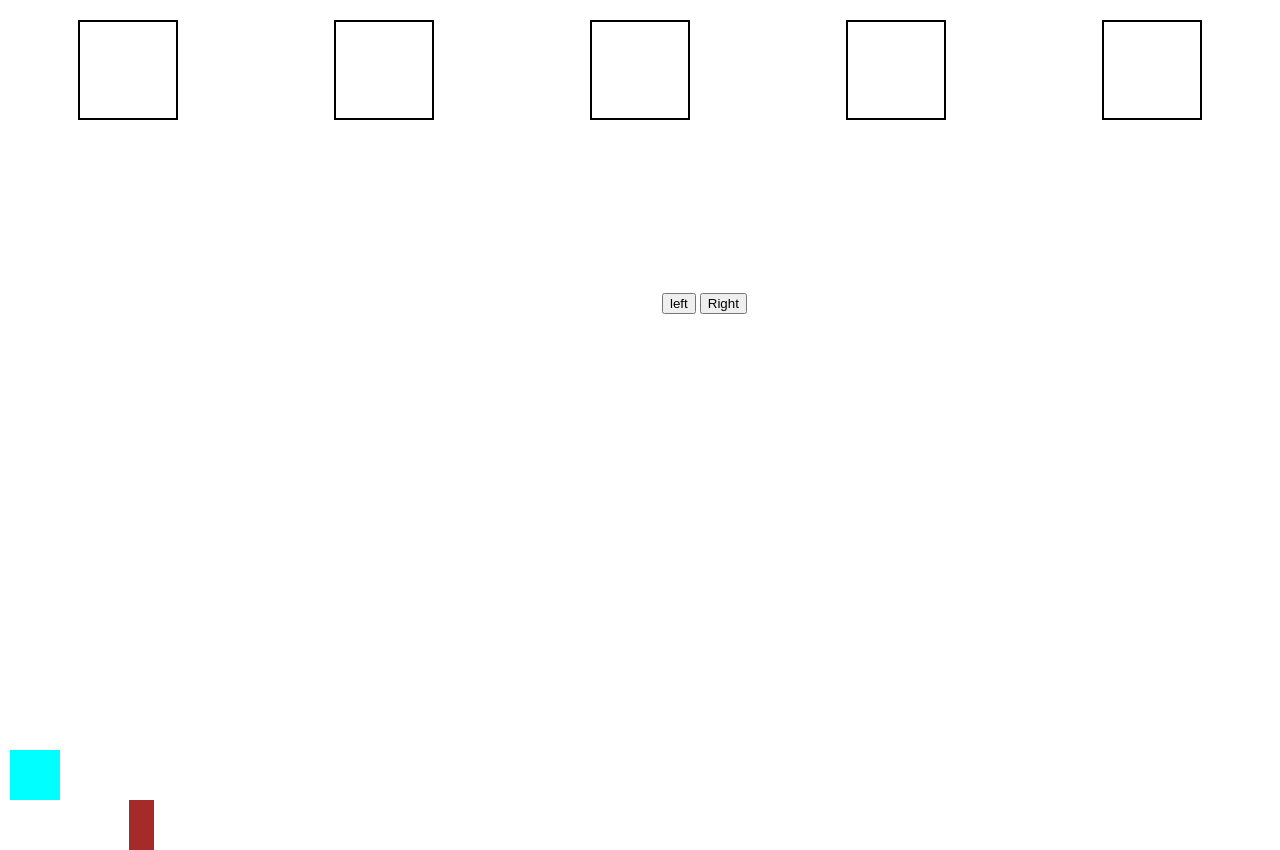
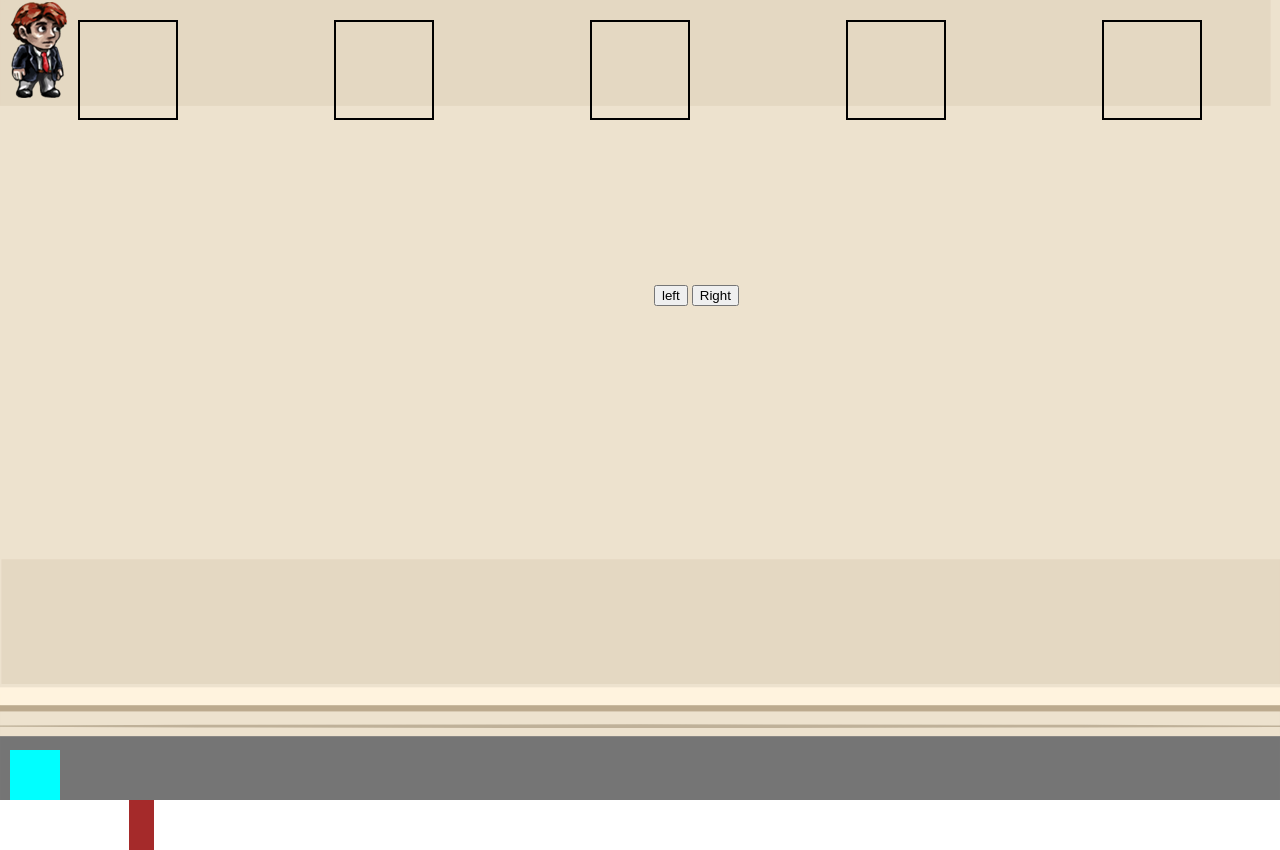
Before and after one commit to infoshareacademy/jfdzl1-green-hornets-game, a plain HTML site: page index.html in a window 1280 px wide. Drawn offline with Linux system fonts and the light colour scheme.

Commit message:
character animation working on keypress added background and files to conect as botle windows and grandma

```diff
--- a/css/style.css
+++ b/css/style.css
@@ -1,6 +1,22 @@
 * {
     overflow: hidden;
     box-sizing: border-box;
+}
+html, body {
+    margin: 0;
+    padding: 0;
+    min-height: 100%;
+}
+body{
+    background-image:url("../images/background.svg");
+    background-position-x: center;
+    background-position-y: bottom;
+    background-repeat: no-repeat;
+    background-attachment: scroll;
+    -webkit-background-size: cover;
+    -moz-background-size: cover;
+    -o-background-size: cover;
+    background-size: cover;
 }
 
 #window_1 {
--- a/js/player.js
+++ b/js/player.js
@@ -6,23 +6,27 @@ var canHeight = 300;
 
 var x = 0;
 var y = 0;
-var trackLeft = 1;
-var trackRight = 0;
+var trackLeft = 2;
+var trackRight = 1;
+var trackStand = 0;
 var left = false;
+var right = false;
+var stand = true;
 
 var scrX;
 var scrY;
 
 var sheetWidth = 720;
-var sheetHeight = 188;
+var sheetHeight = 300;
 
 var cols = 9;
-var rows = 2;
+var rows = 3;
+var speed = 12;
 
 var width = sheetWidth / cols;
 var height = sheetHeight / rows;
 var character = new Image();
-character.src = "./images/character2.png"
+character.src = "./images/character3.png"
 
 var currentFrame = 0;
 var canvas = document.getElementById('canvas');
@@ -33,10 +37,18 @@ var ctx  = canvas.getContext('2d');
 
 function moveRight(){
     left = false;
-
+    right = true;
+    stand = false;
 }
 function moveLeft(){
     left = true;
+    right = false;
+    stand = false;
+}
+function moveNone(){
+    left = false;
+    right = false;
+    stand = true;
 }
 
 function updateFrame(){
@@ -45,15 +57,34 @@ function updateFrame(){
 
     scrX = currentFrame * width;
 
-    if(left)
-        scrY = trackLeft * height;
-    else
-        x+=12;
-    scrY = trackRight * height;
+    if(stand)
+        scrY = trackStand * height;
+    else {
+        if (left)
+            scrY = trackLeft * height;
 
-//			srcY = 0;
+        else
+            scrY = trackRight * height;
+    }
+
+    console.log(stand, left, scrY)
 
 }
+
+document.onkeydown = function(e) {
+    switch (e.keyCode) {
+        case 37:
+           moveLeft();
+            break;
+        case 39:
+            moveRight();
+            break;
+    }
+};
+document.onkeyup = function(){
+            moveNone();
+};
+
 function drawImage(){
     updateFrame();
     ctx.drawImage(character,scrX,scrY,width,height,x,y,width,height);
```
Also changed, not shown: index.html (+1 -1 lines), images/background.png (added), images/background.svg (added), images/beer Botle.png (added), images/brandma_attack.png (added), images/character3.png (added), images/kratka.png (added), images/kratka.svg (added), images/open_window.png (added), images/open_window.svg (added).
